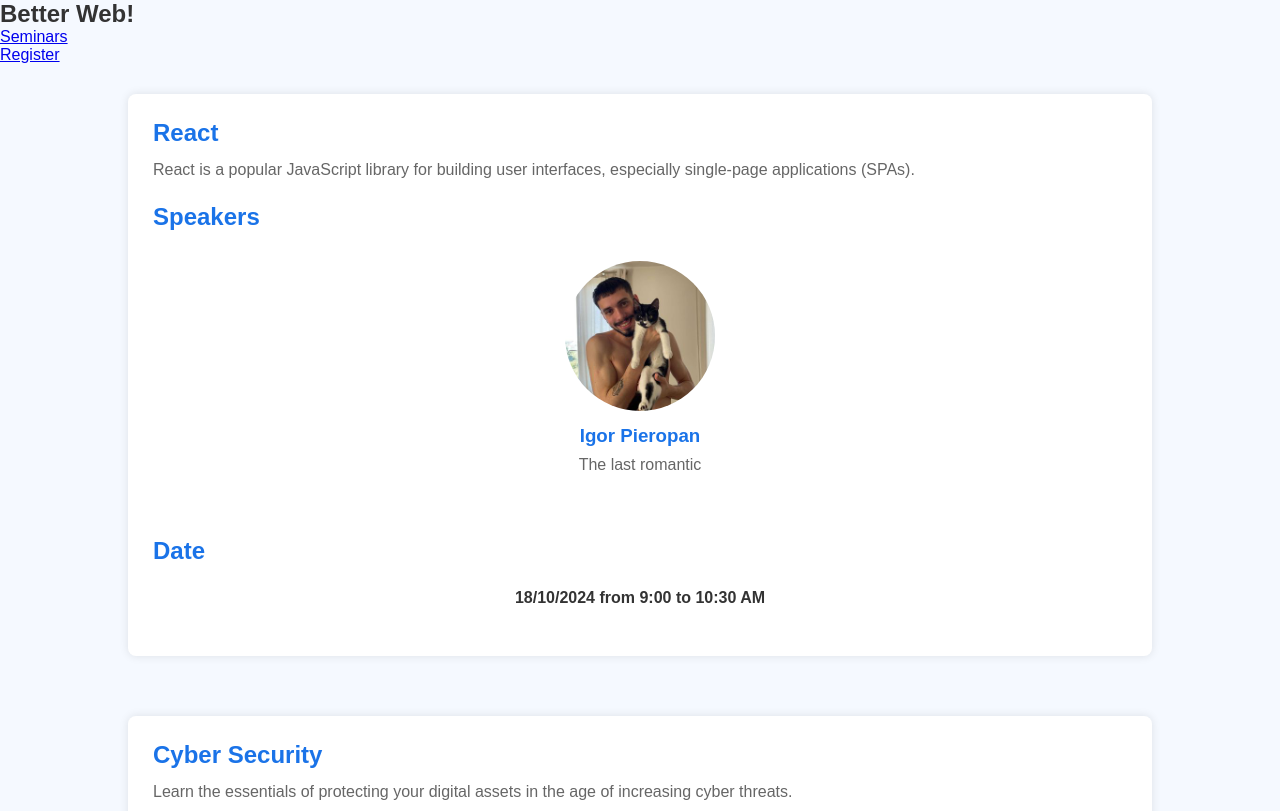
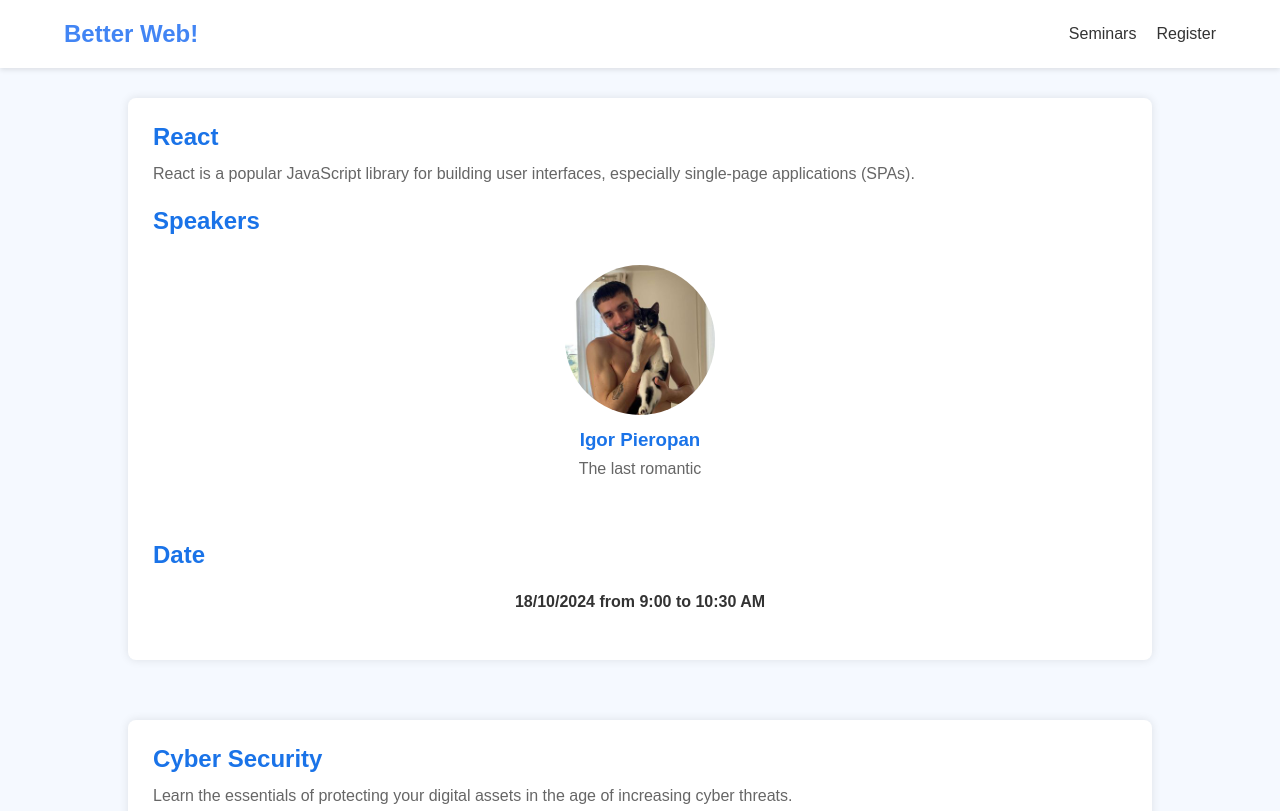
Before and after one commit to ipieropan/FrontTalks, a plain HTML site: page seminars/seminars.html in a window 1280 px wide. Shown: the top 811 px of the page. Drawn offline with Linux system fonts and the light colour scheme; files that its build step writes are made by us from their sources; the site is published under a folder, as on GitHub Pages, so addresses that start at the root find nothing.

Commit message:
right paths

```diff
--- a/seminars/seminars.html
+++ b/seminars/seminars.html
@@ -4,8 +4,8 @@
 		<meta charset="UTF-8" />
 		<meta name="viewport" content="width=device-width, initial-scale=1.0" />
 		<link rel="stylesheet" href="styles.css" />
-    <link rel="stylesheet" href="/components/header/header.css" />
-    <link rel="stylesheet" href="../components/footer/footer.css" />
+		<link rel="stylesheet" href="components/header/header.css" />
+		<link rel="stylesheet" href="components/footer/footer.css" />
 		<title>FrontTalks</title>
 	</head>
 	<body>
@@ -15,7 +15,6 @@
 					<nav>
 						<h1>Better Web!</h1>
 						<ul>
-
 							<li><a href="seminars.html">Seminars</a></li>
 							<li><a href="../index.html">Register</a></li>
 						</ul>
```
Also changed, not shown: index.html (+2 -2 lines). Lines whose indentation alone changed are shown as unchanged.
